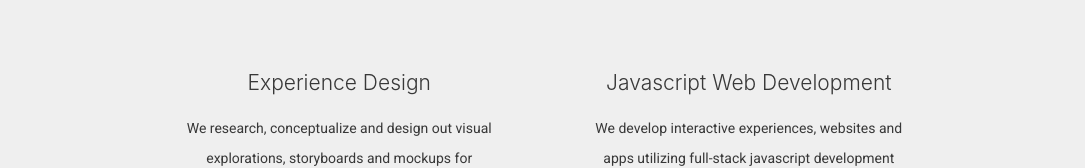
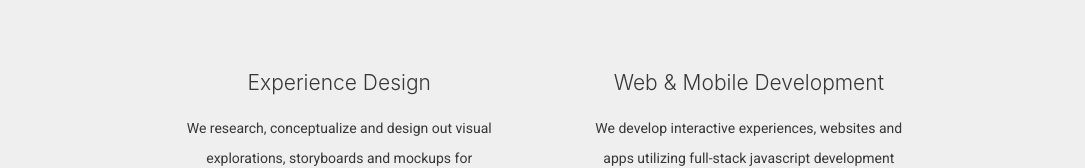
Before and after one commit to keeysnc/digital_anthro, a Next.js app: page /services in a window 1280 px wide. Shown: the part 294-462 px from the top of the page, without its empty margins (96-1181 px from the left). Built offline with nearby package versions, Linux system fonts and the light colour scheme.

Commit message:
update services

```diff
--- a/pages/services.js
+++ b/pages/services.js
@@ -25,7 +25,7 @@ const services = () => {
 				</div> */}
 				<div className={serviceStyles.services__grid__item}>
 					<ParagraphText
-						textTitle="Javascript Web Development"
+						textTitle="Web & Mobile Development"
 						textDescription="We develop interactive experiences, websites and apps utilizing full-stack javascript development and modern web practices."
 					></ParagraphText>
 				</div>
```
